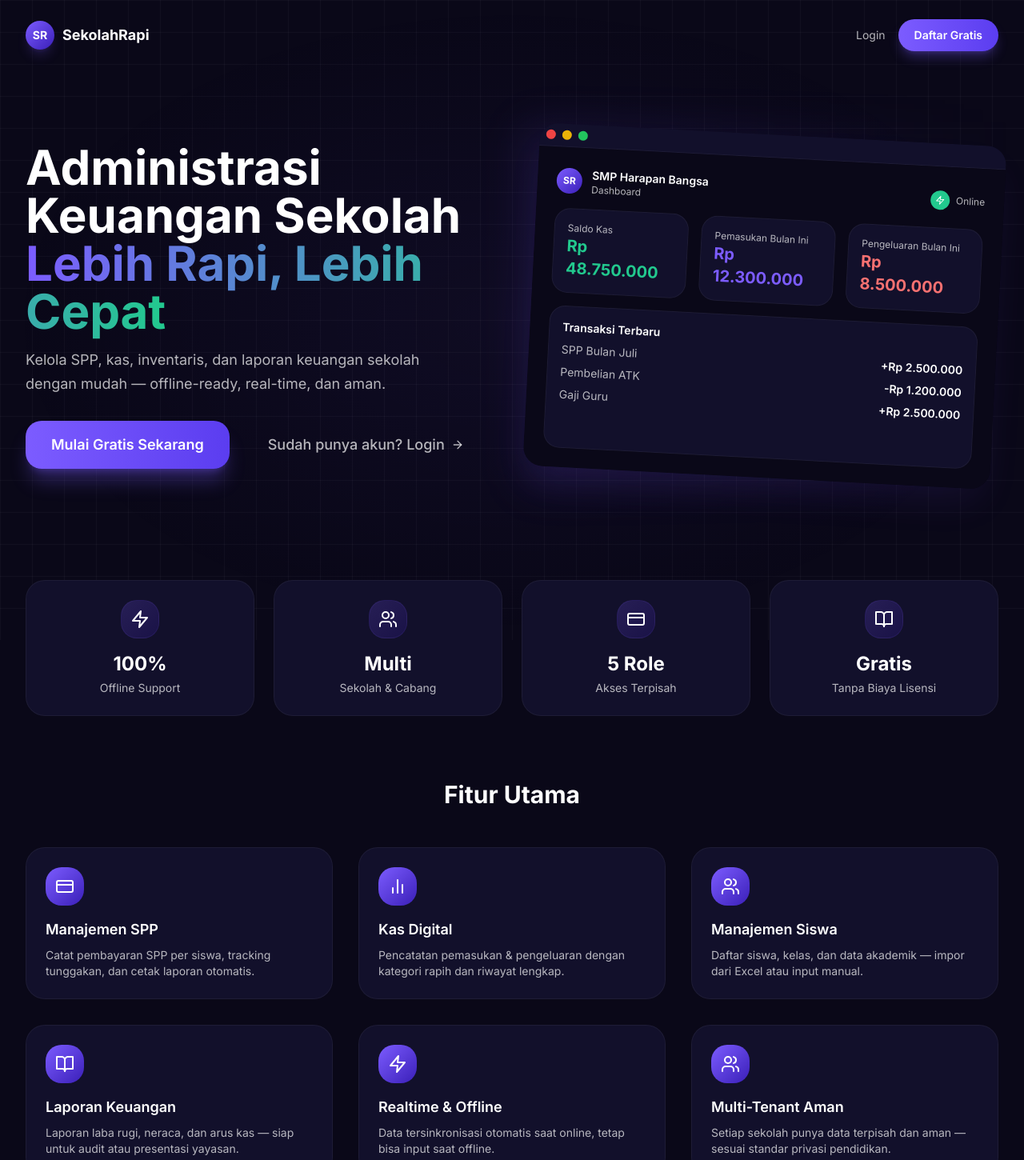
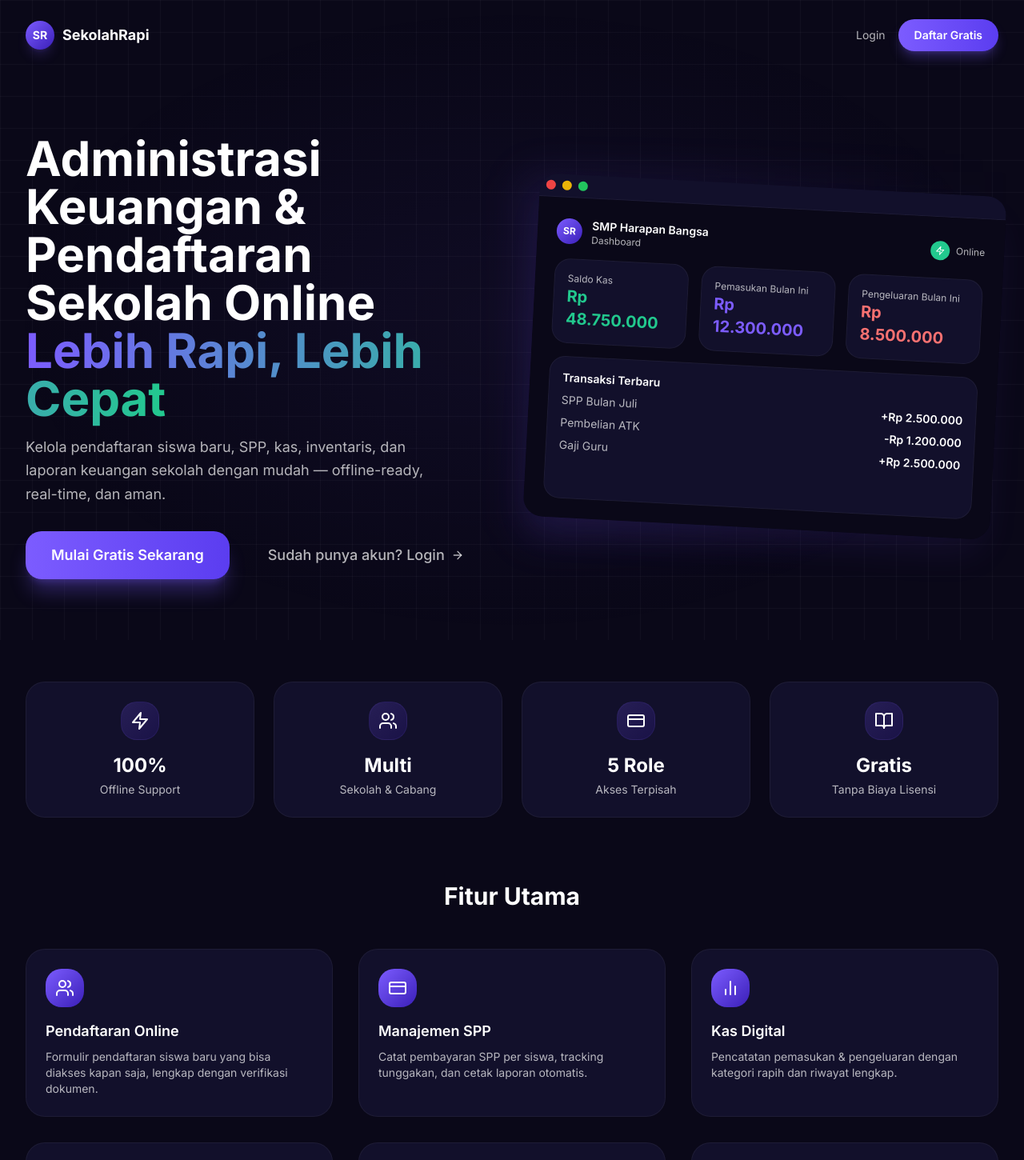
Before and after one commit to Arblok-Digital/sekolah-rapi, a Next.js app: page / in a window 1280 px wide. Shown: the top 1450 px of the page at 80% size. Built offline with nearby package versions, Linux system fonts and the light colour scheme; no server answers.

Commit message:
feat: tambah fitur Pendaftaran Online di landing page + fix dev script

```diff
--- a/package.json
+++ b/package.json
@@ -5,7 +5,7 @@
   "author": "Arblok Digital <hello@arblok-digital.vercel.app>",
   "license": "MIT",
   "scripts": {
-    "dev": "next dev -p 3000 --turbopack",
+    "dev": "next dev",
     "build": "next build",
     "start": "next start -p 3000",
     "lint": "next lint"
--- a/src/app/landing-page.tsx
+++ b/src/app/landing-page.tsx
@@ -43,12 +43,12 @@ export default function MarketingPage() {
           <div className="space-y-8">
             <div className="space-y-4">
               <h1 className="text-5xl sm:text-6xl font-bold leading-tight">
-                Administrasi Keuangan Sekolah
+                Administrasi Keuangan & Pendaftaran Sekolah Online
                 <br />
                 <span className="text-transparent bg-clip-text bg-gradient-to-r from-[#7c5cff] to-[#22c98e]">Lebih Rapi, Lebih Cepat</span>
               </h1>
               <p className="text-lg text-white/70 max-w-lg leading-relaxed">
-                Kelola SPP, kas, inventaris, dan laporan keuangan sekolah dengan mudah — offline-ready, real-time, dan aman.
+                Kelola pendaftaran siswa baru, SPP, kas, inventaris, dan laporan keuangan sekolah dengan mudah — offline-ready, real-time, dan aman.
               </p>
             </div>
             <div className="flex flex-col sm:flex-row items-start gap-4">
@@ -152,6 +152,11 @@ export default function MarketingPage() {
         <h2 className="text-3xl font-bold text-center mb-12">Fitur Utama</h2>
         <div className="grid md:grid-cols-2 lg:grid-cols-3 gap-8">
           {[
+            {
+              icon: <Users className="w-6 h-6" />,
+              title: 'Pendaftaran Online',
+              desc: 'Formulir pendaftaran siswa baru yang bisa diakses kapan saja, lengkap dengan verifikasi dokumen.',
+            },
             {
               icon: <CreditCard className="w-6 h-6" />,
               title: 'Manajemen SPP',
```
